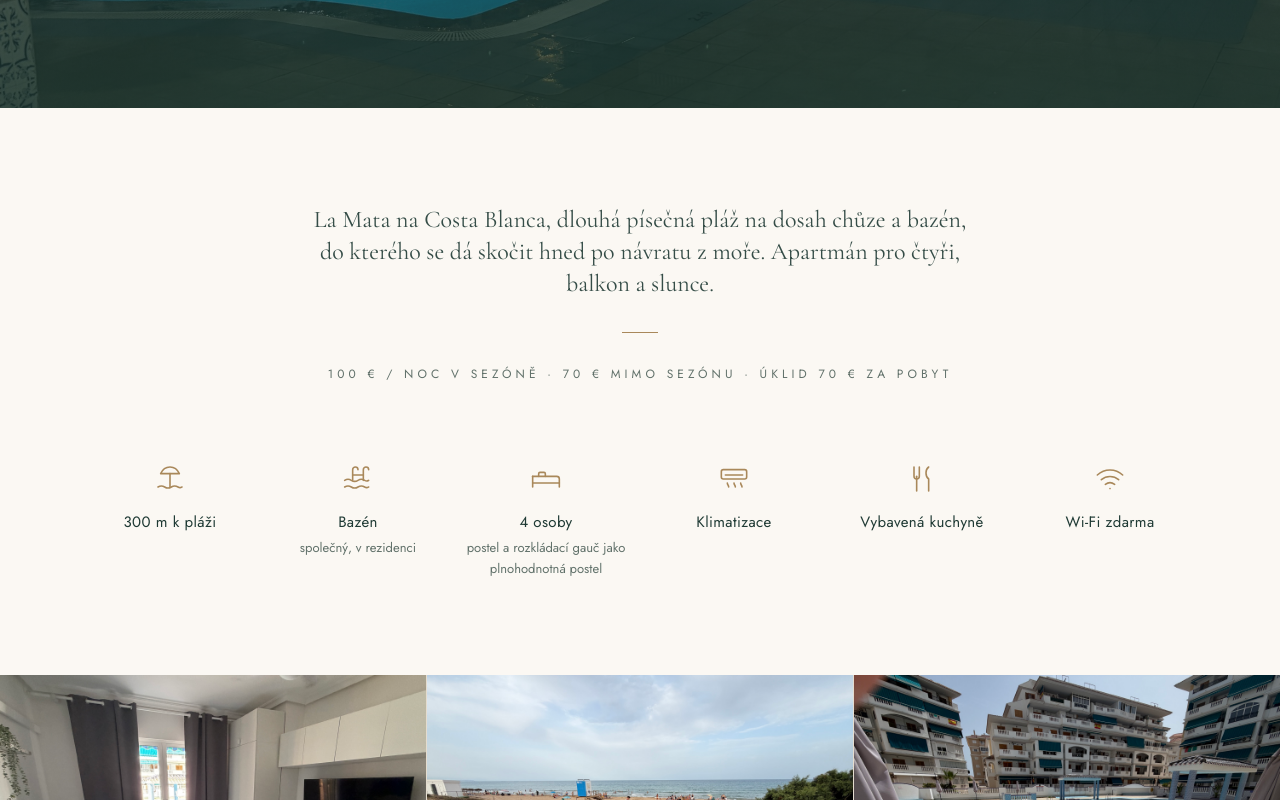
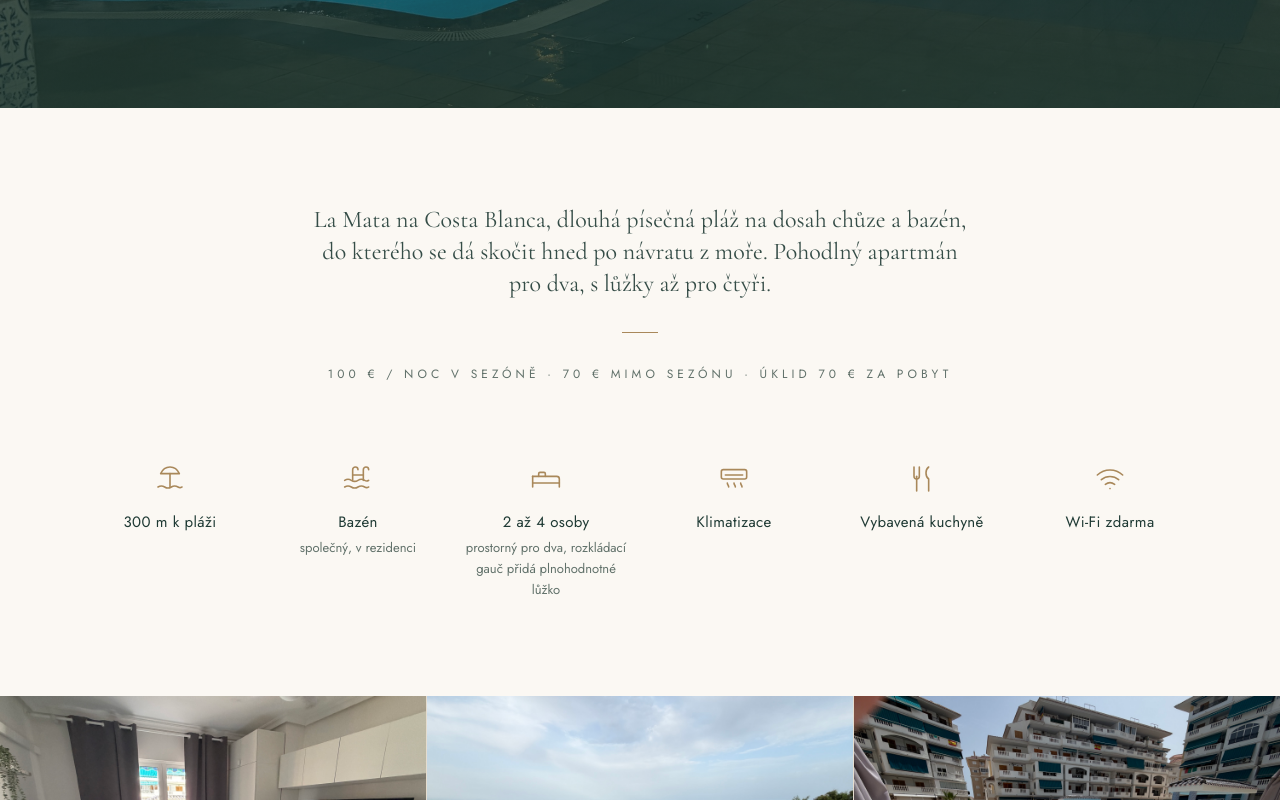
Before and after one commit to LubosRemplik/Vinamar-Web, a Next.js app in the folder web/: page / in a window 1280 px wide. Shown: the part 416-1216 px from the top of the page. Built offline with nearby package versions, Linux system fonts and the light colour scheme.

Commit message:
content(web): position the flat as roomy for two, sleeping up to four

```diff
--- a/web/app/apartman/page.tsx
+++ b/web/app/apartman/page.tsx
@@ -9,7 +9,7 @@ import { readPage, renderMarkdown } from '@/lib/content';
 export const metadata: Metadata = {
   title: 'Apartmán a okolí — ViñaMar',
   description:
-    'Apartmán pro čtyři s bazénem v rezidenci, tři sta metrů od písečné pláže La Mata u Torreviejy.',
+    'Apartmán pro dva až čtyři s bazénem v rezidenci, tři sta metrů od písečné pláže La Mata u Torreviejy.',
 };
 
 const POOL = [
--- a/web/content/home.md
+++ b/web/content/home.md
@@ -5,7 +5,7 @@ heroImage: /images/home/hero.jpg
 heroAlt: Osvětlený bazén rezidence za soumraku
 intro: >
   La Mata na Costa Blanca, dlouhá písečná pláž na dosah chůze a bazén, do kterého
-  se dá skočit hned po návratu z moře. Apartmán pro čtyři, balkon a slunce.
+  se dá skočit hned po návratu z moře. Pohodlný apartmán pro dva, s lůžky až pro čtyři.
 amenities:
   - icon: beach
     label: 300 m k pláži
@@ -13,8 +13,8 @@ amenities:
     label: Bazén
     note: společný, v rezidenci
   - icon: bed
-    label: 4 osoby
-    note: postel a rozkládací gauč jako plnohodnotná postel
+    label: 2 až 4 osoby
+    note: prostorný pro dva, rozkládací gauč přidá plnohodnotné lůžko
   - icon: aircon
     label: Klimatizace
   - icon: kitchen
```
Also changed, not shown: web/content/apartman.md (+7 -6 lines).
